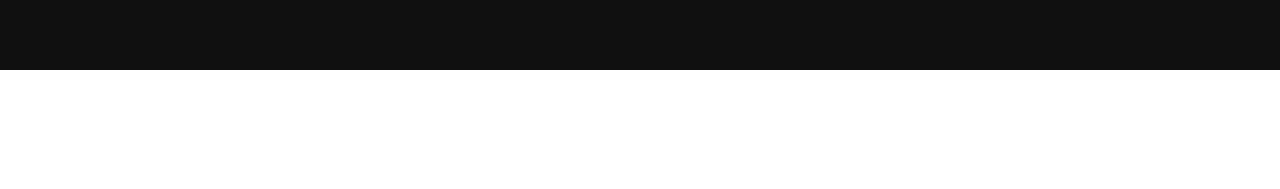
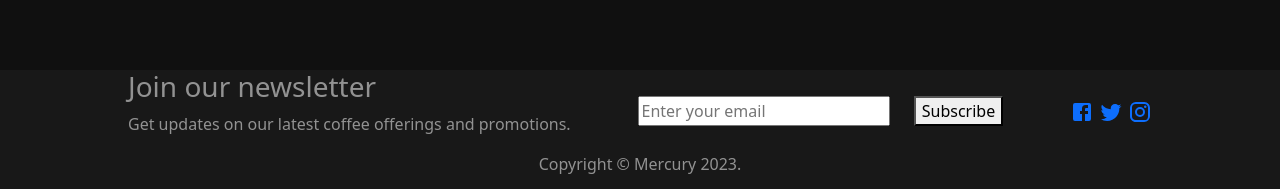
Before and after one commit to Noam-91/coffee_cloud_9, a React (Create React App) app: page /home in a window 1280 px wide. Shown: the part 1930-2119 px from the top of the page. Before the commit the page ends 2000 px from the top, so only its background shows below. Built offline with nearby package versions, Linux system fonts and the light colour scheme.

Commit message:
Add Footer

```diff
--- a/src/App.tsx
+++ b/src/App.tsx
@@ -1,6 +1,7 @@
 import React, {Component} from 'react';
 import {Header} from "./header/Header";
 import classes from "./App.module.scss";
+import Footer from "./footer/Footer";
 
 
 class App extends Component<any, any>{
@@ -10,6 +11,7 @@ class App extends Component<any, any>{
         <>
             <Header/>
             <main className={classes.landingPage}> {this.props.children} </main>
+            <Footer/>
         </>
     );
   }
--- a/src/components/MyMap.module.scss
+++ b/src/components/MyMap.module.scss
@@ -3,7 +3,20 @@
   @include paper-style();
   background-color: $baseColor;
   .Map{
-    mix-blend-mode: soft-light;
+    position:relative;
+
+    & .Pin{
+      position: absolute;
+      background-image: url("https://www.kindpng.com/picc/m/108-1084630_icon-contact-flat-free-picture-location-icon-png.png");
+      background-position: center;
+      background-repeat: no-repeat;
+      background-color: white;
+      z-index: 99;
+    }
+  }
+
+  .Place{
+    position: absolute;
   }
 
 }
--- a/src/components/MyMap.tsx
+++ b/src/components/MyMap.tsx
@@ -1,32 +1,37 @@
 import classes from "./MyMap.module.scss"
-import {SyntheticEvent} from "react";
+import img from "../img/bean_map.png"
+
 const MyMap = (props:MapProps)=>{
-    const imgUrl = "https://i.pinimg.com/originals/6e/13/7b/6e137b8387bfd55e3746d5fe1027811c.jpg"
+
+    const pins=[
+            { name: "Area A", x: 100, y: 100, r: 25 },
+            { name: "Area B", x: 300, y: 300, r: 25 },
+    ];
 
     const handleAreaClick = (area: any)=>{
         console.log(`You clicked on area ${area.name}`);
     }
     return(
         <div className={classes.Container}>
-            <img className={classes.Map}
-                 alt={"Coffee_map"} src={imgUrl}
-                 width={800} height={600}
+            <img className={classes.Image}
+                 alt={"Coffee_map"} src={img}
+                 width={1000} height={520}
                  useMap={"#picture-map"}
                  onDragStart={e=>{e.preventDefault()}}
             />
-            <map name={"picture-map"}>
-                <area shape={"rect"}
-                      coords="100,100,200,200"
-                      alt="Area A"
-                      onClick={() => handleAreaClick({ name: 'Area A' })}
-                />
-                <area
-                    shape="rect"
-                    coords="300,300,400,400"
-                    alt="Area B"
-                    onClick={() => handleAreaClick({ name: 'Area B' })}
-                />
+            <map className={classes.Map} name={"picture-map"}>
+                {pins.map((pin, index) => (
+                    <area
+                        key={index}
+                        className={classes.Pin}
+                        shape="circle"
+                        coords={`${pin.x},${pin.y},${pin.r}`}
+                        alt={pin.name}
+                        data-name={pin.name}
+                        onClick={() => handleAreaClick({ name: pin.name })}
+                    />))}
             </map>
+            <img style={{backgroundColor : "white"}} src={"https://cdn-icons-png.flaticon.com/512/64/64113.png"} alt={"test"}/>
         </div>
     )
 }
--- a/src/components/TextImgBlock.module.scss
+++ b/src/components/TextImgBlock.module.scss
@@ -2,20 +2,22 @@
 .Container{
   @include flex-display(row,space-between,center);
   @include paper-style;
+  padding: 10px;
 
   .Title{
     color: #EC8509;
     font-size: 2em;
-    margin: 10px;
+    margin: 10px 10px 10px 10px;
   }
   .Body{
     color: white;
     margin: 10px;
   }
   .Image{
-    background-color: transparent;
     object-fit: cover;
-    @include radial-mask();
+    @include radial-mask(20%,75%);
+    margin: 10px 30px 10px 30px;
+    mix-blend-mode: lighten;
   }
 
 }
--- a/src/css/variables.scss
+++ b/src/css/variables.scss
@@ -4,8 +4,8 @@
   justify-content: $justifyContent;
   align-items: $alignItems;
 }
-@mixin radial-mask() {
-  mask-border: radial-gradient(circle at center, rgba(0, 0, 0, 1) 10%, rgba(0, 0, 0, 0) 85%);
+@mixin radial-mask($distClose: 10%, $distFar: 85%) {
+  mask-border: radial-gradient(circle at center, rgba(0, 0, 0, 1) $distClose, rgba(0, 0, 0, 0) $distFar);
   mix-blend-mode: lighten;
 }
 @mixin paper-style($backgroundColor:$baseColor){
--- /dev/null
+++ b/src/footer/Footer.module.scss
@@ -0,0 +1,25 @@
+@import "../css/variables";
+.Footer{
+  @include flex-display(column,center,center);
+  background-color: #181818;
+  color: rgba(255, 255, 255, 0.53);
+  width: 100%;
+  .BodyContainer{
+    @include flex-display(row,space-between,center);
+    width: 80%;
+  }
+  .Join{
+
+  }
+  .Subscribe{
+    width: 38%;
+    @include flex-display(row,space-around,center);
+    input{
+      width: 65%;
+    }
+  }
+  .Social{
+    width: 8%;
+    @include flex-display(row,space-between,center);
+  }
+}
--- /dev/null
+++ b/src/footer/Footer.tsx
@@ -0,0 +1,35 @@
+import React from 'react';
+import FacebookIcon from '@mui/icons-material/Facebook';
+import TwitterIcon from '@mui/icons-material/Twitter';
+import InstagramIcon from '@mui/icons-material/Instagram';
+import classes from "./Footer.module.scss";
+import {constants} from "../shared/appConstants";
+import classNames from "classnames";
+import {NavLink} from "react-router-dom";
+
+const Footer = (props:FooterProps)=>{
+    return (
+        <footer className={classes.Footer}>
+            <div className={classes.BodyContainer}>
+                <div className={classes.Join}>
+                    <h3>Join our newsletter</h3>
+                    <p>Get updates on our latest coffee offerings and promotions.</p>
+                </div>
+                <form className={classes.Subscribe}>
+                    <input type="email" placeholder="Enter your email"/>
+                    <button type="submit">Subscribe</button>
+                </form>
+                <div className={classes.Social}>
+                    <a href="#"><FacebookIcon/></a>
+                    <a href="#"><TwitterIcon/></a>
+                    <a href="#"><InstagramIcon/></a>
+                </div>
+            </div>
+            <p>Copyright © Mercury 2023.</p>
+        </footer>
+    );
+}
+
+export default Footer;
+interface FooterProps {
+}
--- a/src/header/Header.tsx
+++ b/src/header/Header.tsx
@@ -17,13 +17,13 @@ export const Header =(props:HeaderProps)=>{
                             <NavLink to={constants.homeRoute} className={classNames('nav-link', classes.navLink)} >Homepage</NavLink>
                         </li>
                         <li className="nav-item">
-                            <NavLink to={constants.productRoute} className={classNames('nav-link', classes.navLink)}>Our Product</NavLink>
+                            <NavLink to={constants.productRoute} className={classNames('nav-link', classes.navLink)}>Our Products</NavLink>
                         </li>
                         <li className="nav-item">
-                            <NavLink to={constants.blogRoute} className={classNames('nav-link', classes.navLink)}>Blog</NavLink>
+                            <NavLink to={constants.blogRoute} className={classNames('nav-link', classes.navLink)}>Blogs</NavLink>
                         </li>
                         <li className="nav-item">
-                            <NavLink to={constants.contactRoute} className={classNames('nav-link', classes.navLink)}>Contact</NavLink>
+                            <NavLink to={constants.contactRoute} className={classNames('nav-link', classes.navLink)}>Contact Us</NavLink>
                         </li>
                     </ul>
                     <ul className={classNames("nav navbar-nav ms-auto",classes.rightMenu)}>
--- a/src/home/Home.tsx
+++ b/src/home/Home.tsx
@@ -40,7 +40,7 @@ const Home = (props:HomeProps)=>{
                 })}
             </div>
             <MyCarousel items={items}/>
-            <MyMap/>
+
         </div>
     );
 }
```
Also changed, not shown: src/img/bean_map.png (added).
